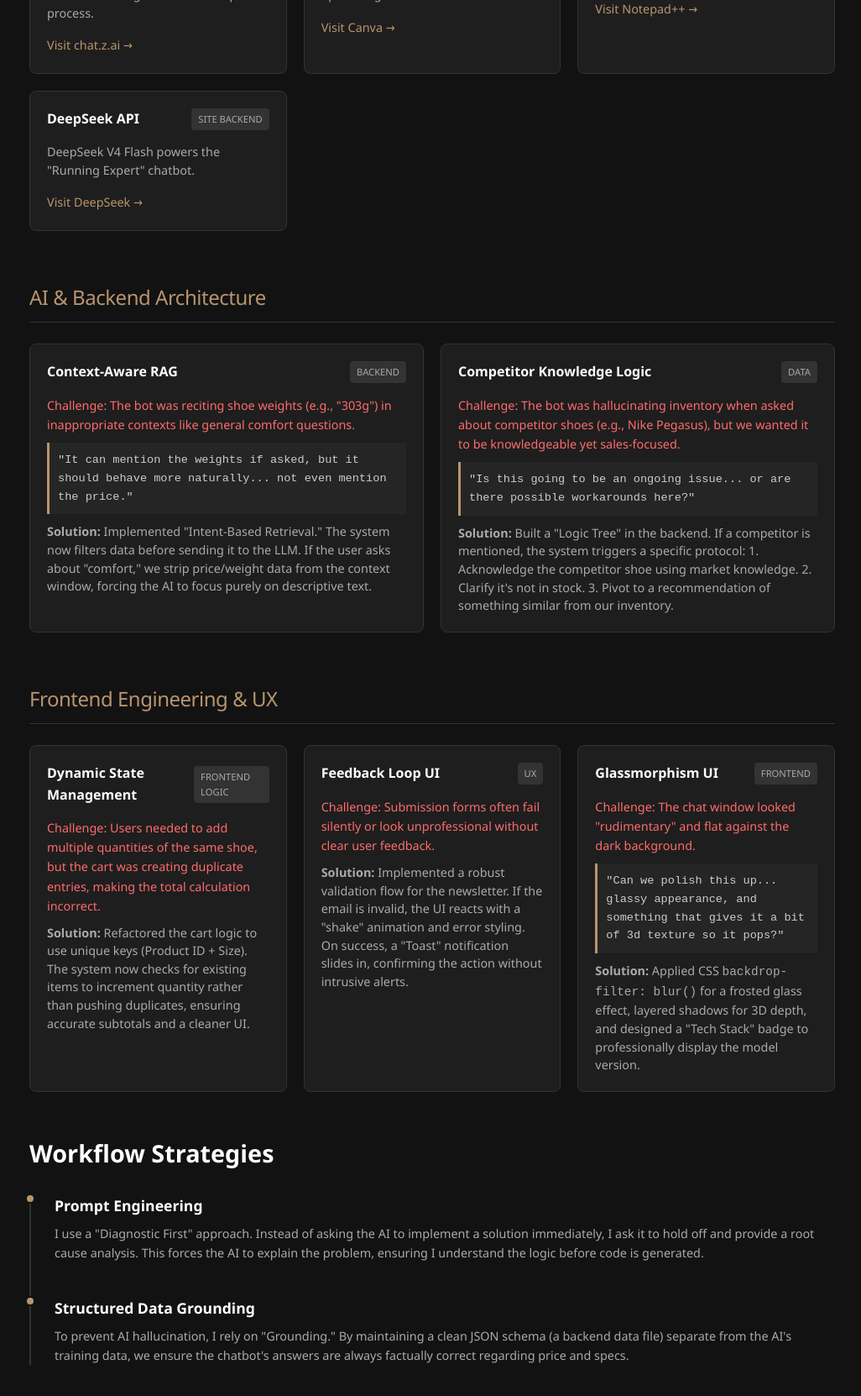
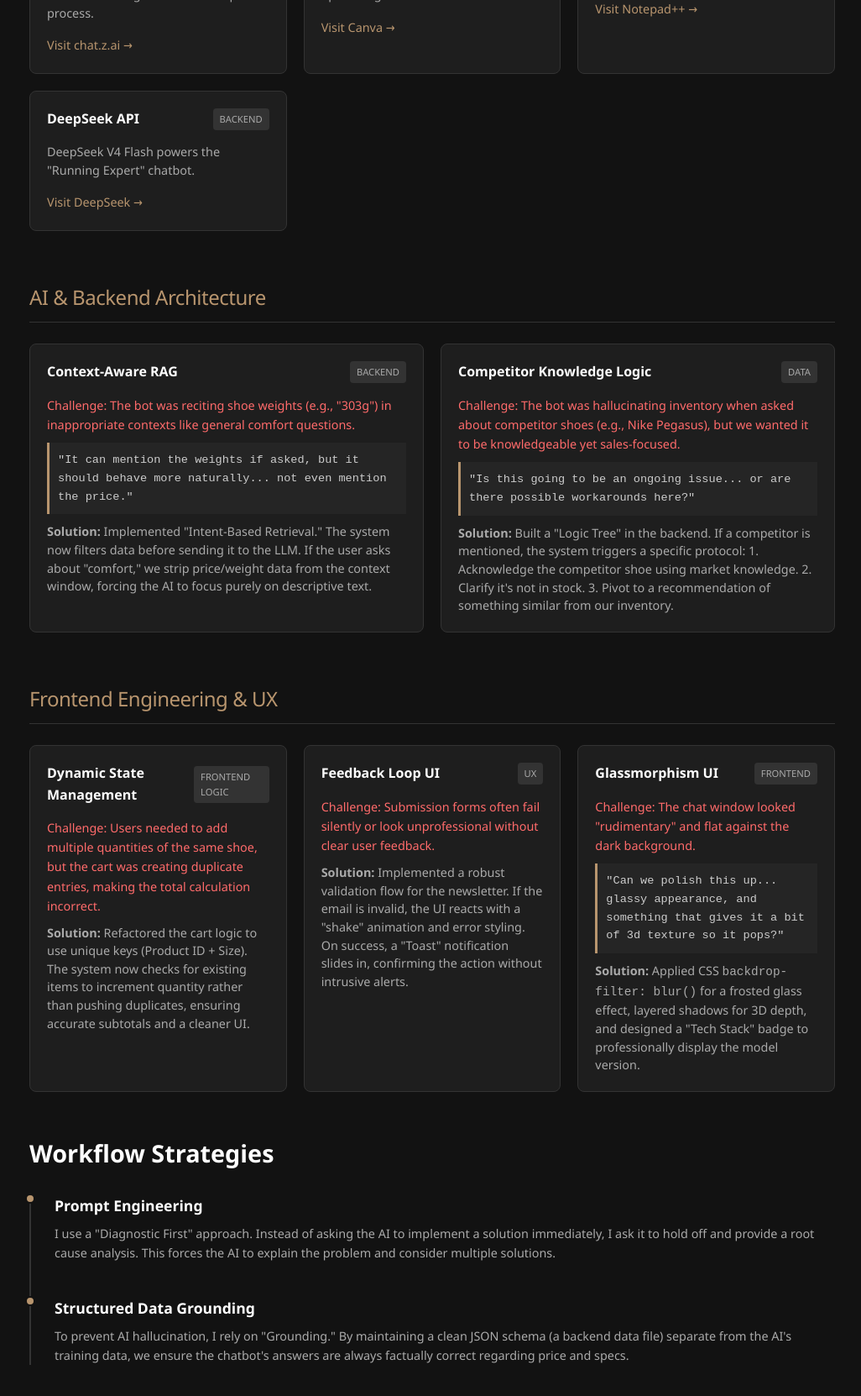
Before and after one commit to doublekunzite/stride-soul, a website: page public/process.html in a window 1280 px wide. Shown: the part 580-2242 px from the top of the page at 84% size, without its empty margins (125-1151 px from the left). Drawn offline with Linux system fonts and the light colour scheme.

Commit message:
Update process.html

```diff
--- a/public/process.html
+++ b/public/process.html
@@ -106,7 +106,7 @@
             <div class="dev-card">
                 <div class="dev-card-header">
                     <span class="dev-card-title">DeepSeek API</span>
-                    <span class="dev-card-badge">Site Backend</span>
+                    <span class="dev-card-badge">Backend</span>
                 </div>
                 <p class="dev-solution" style="margin-bottom: 15px;">
                     DeepSeek V4 Flash powers the "Running Expert" chatbot.
@@ -187,7 +187,7 @@
                 <div class="timeline-dot"></div>
                 <div class="timeline-content">
                     <h3 class="timeline-title">Prompt Engineering</h3>
-                    <p class="timeline-desc">I use a "Diagnostic First" approach. Instead of asking the AI to implement a solution immediately, I ask it to hold off and provide a root cause analysis. This forces the AI to explain the problem, ensuring I understand the logic before code is generated.</p>
+                    <p class="timeline-desc">I use a "Diagnostic First" approach. Instead of asking the AI to implement a solution immediately, I ask it to hold off and provide a root cause analysis. This forces the AI to explain the problem and consider multiple solutions.</p>
                 </div>
             </div>
 
```
